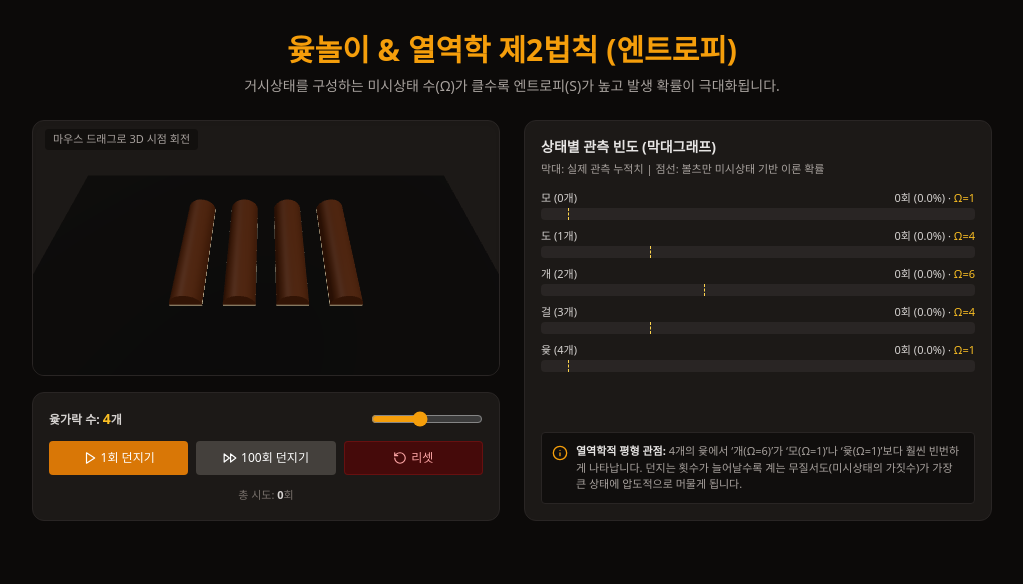
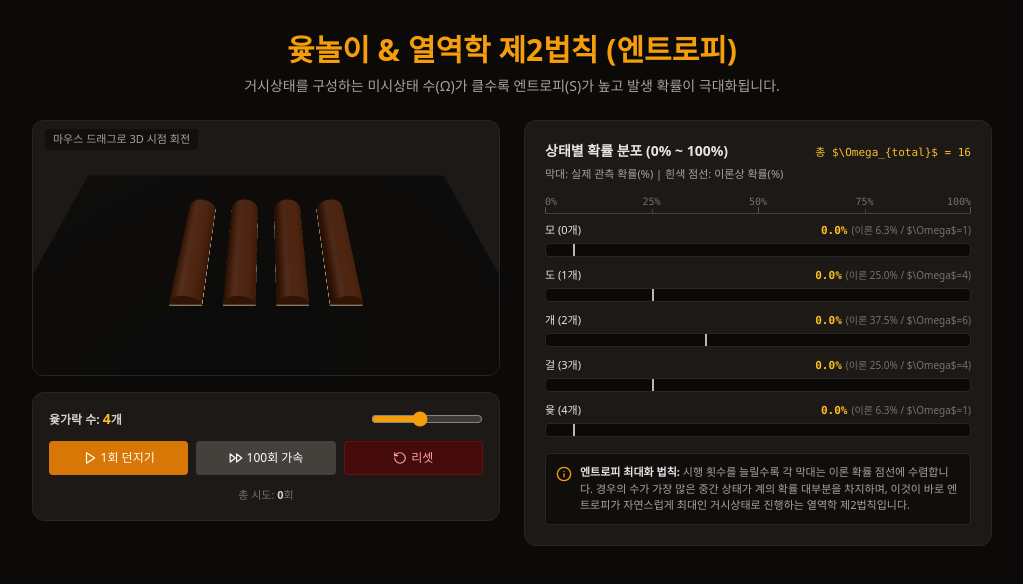
Before and after one commit to ty3370/vercel-yut-entropy, a Next.js app: page / in a window 1280 px wide. Shown: the top 584 px of the page, without its empty margins (128-1151 px from the left). Built offline with nearby package versions, Linux system fonts and the light colour scheme.

Commit message:
Update page.tsx

```diff
--- a/app/page.tsx
+++ b/app/page.tsx
@@ -1,15 +1,16 @@
 "use client";
 
-import React, { useState, useMemo } from "react";
+import React, { useState } from "react";
 import dynamic from "next/dynamic";
 import { RotateCcw, Play, FastForward, Info } from "lucide-react";
 
-// 클라이언트 사이드에서만 Three.js 컴포넌트 렌더링
+// 클라이언트 사이드에서만 Three.js 캔버스 로딩
 const YutScene = dynamic(
   () => import("@/components/YutScene").then((mod) => mod.YutScene),
   { ssr: false }
 );
 
+// 조합(nCr): 미시상태의 수 Omega 계산
 function combinations(n: number, r: number): number {
   if (r < 0 || r > n) return 0;
   if (r === 0 || r === n) return 1;
@@ -25,6 +26,7 @@ export default function Home() {
   const [totalThrows, setTotalThrows] = useState<number>(0);
   const [isRolling, setIsRolling] = useState<boolean>(false);
 
+  // 윷 개수 변경 시 초기화
   const handleStickCountChange = (newCount: number) => {
     const val = Math.max(1, Math.min(8, newCount));
     setStickCount(val);
@@ -35,6 +37,7 @@ export default function Home() {
     setTotalThrows(0);
   };
 
+  // 던지기 실행
   const throwYut = (times = 1) => {
     if (isRolling) return;
 
@@ -72,10 +75,9 @@ export default function Home() {
   };
 
   const totalMicrostates = Math.pow(2, stickCount);
-  const maxRecorded = useMemo(() => Math.max(...Object.values(counts), 1), [counts]);
 
   const getLabel = (k: number) => {
-    if (stickCount !== 4) return `${k}개 앞면(배)`;
+    if (stickCount !== 4) return `${k}개 배`;
     const names = ["모 (0개)", "도 (1개)", "개 (2개)", "걸 (3개)", "윷 (4개)"];
     return names[k] || `${k}개`;
   };
@@ -92,6 +94,7 @@ export default function Home() {
       </header>
 
       <div className="w-full grid grid-cols-1 md:grid-cols-2 gap-6">
+        {/* 3D 뷰 및 조작부 */}
         <div className="flex flex-col gap-4">
           <YutScene states={currentStates} isRolling={isRolling} />
 
@@ -114,16 +117,16 @@ export default function Home() {
               <button
                 onClick={() => throwYut(1)}
                 disabled={isRolling}
-                className="flex items-center justify-center gap-1 bg-amber-600 hover:bg-amber-500 disabled:opacity-50 text-white font-medium py-2 rounded text-xs transition"
+                className="flex items-center justify-center gap-1 bg-amber-600 hover:bg-amber-500 disabled:opacity-50 text-white font-medium py-2 rounded text-xs transition active:scale-95"
               >
                 <Play className="w-3.5 h-3.5" /> 1회 던지기
               </button>
               <button
                 onClick={() => throwYut(100)}
                 disabled={isRolling}
-                className="flex items-center justify-center gap-1 bg-stone-700 hover:bg-stone-600 disabled:opacity-50 text-white font-medium py-2 rounded text-xs transition"
+                className="flex items-center justify-center gap-1 bg-stone-700 hover:bg-stone-600 disabled:opacity-50 text-white font-medium py-2 rounded text-xs transition active:scale-95"
               >
-                <FastForward className="w-3.5 h-3.5" /> 100회 던지기
+                <FastForward className="w-3.5 h-3.5" /> 100회 가속
               </button>
               <button
                 onClick={handleReset}
@@ -138,37 +141,72 @@ export default function Home() {
           </div>
         </div>
 
-        <div className="bg-stone-900 border border-stone-800 p-4 rounded-xl flex flex-col justify-between">
+        {/* 결과 막대그래프 (0% ~ 100% 절대 확률 스케일) */}
+        <div className="bg-stone-900 border border-stone-800 p-5 rounded-xl flex flex-col justify-between">
           <div>
-            <h2 className="text-sm font-bold text-stone-200 mb-1">상태별 관측 빈도 (막대그래프)</h2>
+            <div className="flex justify-between items-baseline mb-1">
+              <h2 className="text-sm font-bold text-stone-200">상태별 확률 분포 (0% ~ 100%)</h2>
+              <span className="text-[11px] text-amber-400 font-mono">
+                총 $\Omega_{'{total}'}$ = {totalMicrostates}
+              </span>
+            </div>
             <p className="text-[11px] text-stone-400 mb-3">
-              막대: 실제 관측 누적치 | 점선: 볼츠만 미시상태 기반 이론 확률
+              막대: 실제 관측 확률(%) | 흰색 점선: 이론상 확률(%)
             </p>
 
-            <div className="flex flex-col gap-2">
+            {/* 확률 눈금자 (0% ~ 100%) */}
+            <div className="w-full mb-2">
+              <div className="relative h-4 text-[10px] text-stone-500 font-mono">
+                <span className="absolute left-0 -translate-x-0">0%</span>
+                <span className="absolute left-1/4 -translate-x-1/2">25%</span>
+                <span className="absolute left-2/4 -translate-x-1/2">50%</span>
+                <span className="absolute left-3/4 -translate-x-1/2">75%</span>
+                <span className="absolute right-0 translate-x-0">100%</span>
+              </div>
+              <div className="w-full h-1 border-b border-stone-700 relative">
+                <div className="absolute left-0 bottom-0 h-1.5 border-l border-stone-600" />
+                <div className="absolute left-1/4 bottom-0 h-1 border-l border-stone-700" />
+                <div className="absolute left-2/4 bottom-0 h-1.5 border-l border-stone-600" />
+                <div className="absolute left-3/4 bottom-0 h-1 border-l border-stone-700" />
+                <div className="absolute right-0 bottom-0 h-1.5 border-r border-stone-600" />
+              </div>
+            </div>
+
+            {/* 개별 상태별 막대그래프 */}
+            <div className="flex flex-col gap-2.5 mt-2">
               {Array.from({ length: stickCount + 1 }, (_, k) => {
                 const count = counts[k] || 0;
-                const pct = totalThrows > 0 ? ((count / totalThrows) * 100).toFixed(1) : "0.0";
+                // 실제 관측 확률: 0% ~ 100%
+                const observedProb = totalThrows > 0 ? (count / totalThrows) * 100 : 0;
                 const omega = combinations(stickCount, k);
-                const theoPct = ((omega / totalMicrostates) * 100).toFixed(1);
-                const barWidth = totalThrows > 0 ? (count / maxRecorded) * 100 : 0;
+                // 이론 확률: 0% ~ 100%
+                const theoreticalProb = (omega / totalMicrostates) * 100;
 
                 return (
                   <div key={k} className="text-xs">
-                    <div className="flex justify-between text-stone-300 mb-0.5 text-[11px]">
-                      <span>{getLabel(k)}</span>
+                    <div className="flex justify-between text-stone-300 mb-1 text-[11px]">
+                      <span className="font-medium text-stone-200">{getLabel(k)}</span>
                       <span>
-                        {count}회 ({pct}%) · <span className="text-amber-400">Ω={omega}</span>
+                        <strong className="text-amber-400 font-mono">{observedProb.toFixed(1)}%</strong>
+                        <span className="text-stone-500 text-[10px] ml-1">
+                          (이론 {theoreticalProb.toFixed(1)}% / $\Omega$={omega})
+                        </span>
                       </span>
                     </div>
-                    <div className="w-full bg-stone-800 rounded h-3 relative overflow-hidden">
+
+                    {/* 트랙 전체가 100% */}
+                    <div className="w-full bg-stone-950 border border-stone-800 rounded h-3.5 relative overflow-hidden">
+                      {/* 이론 확률 가이드 점선 */}
                       <div
-                        className="absolute top-0 bottom-0 border-r border-dashed border-amber-300 z-10"
-                        style={{ left: `${theoPct}%` }}
+                        className="absolute top-0 bottom-0 border-r-2 border-dashed border-white/70 z-10"
+                        style={{ left: `${theoreticalProb}%` }}
+                        title={`이론 확률: ${theoreticalProb.toFixed(1)}%`}
                       />
+
+                      {/* 관측 확률 막대 (0 ~ 100%) */}
                       <div
-                        className="bg-amber-500 h-full transition-all duration-200"
-                        style={{ width: `${barWidth}%` }}
+                        className="bg-amber-500 h-full transition-all duration-300 rounded-sm"
+                        style={{ width: `${observedProb}%` }}
                       />
                     </div>
                   </div>
@@ -177,12 +215,13 @@ export default function Home() {
             </div>
           </div>
 
+          {/* 열역학적 해석 요약 */}
           <div className="mt-4 p-2.5 bg-stone-950/70 border border-stone-800 rounded text-[11px] text-stone-400 flex gap-2">
             <Info className="w-4 h-4 text-amber-500 shrink-0 mt-0.5" />
             <div>
-              <span className="text-stone-200 font-semibold">열역학적 평형 관점: </span>
-              4개의 윷에서 ‘개(Ω=6)’가 ‘모(Ω=1)’나 ‘윷(Ω=1)’보다 훨씬 빈번하게 나타납니다.
-              던지는 횟수가 늘어날수록 계는 무질서도(미시상태의 가짓수)가 가장 큰 상태에 압도적으로 머물게 됩니다.
+              <span className="text-stone-200 font-semibold">엔트로피 최대화 법칙: </span>
+              시행 횟수를 늘릴수록 각 막대는 이론 확률 점선에 수렴합니다.
+              경우의 수가 가장 많은 중간 상태가 계의 확률 대부분을 차지하며, 이것이 바로 엔트로피가 자연스럽게 최대인 거시상태로 진행하는 열역학 제2법칙입니다.
             </div>
           </div>
         </div>
```
